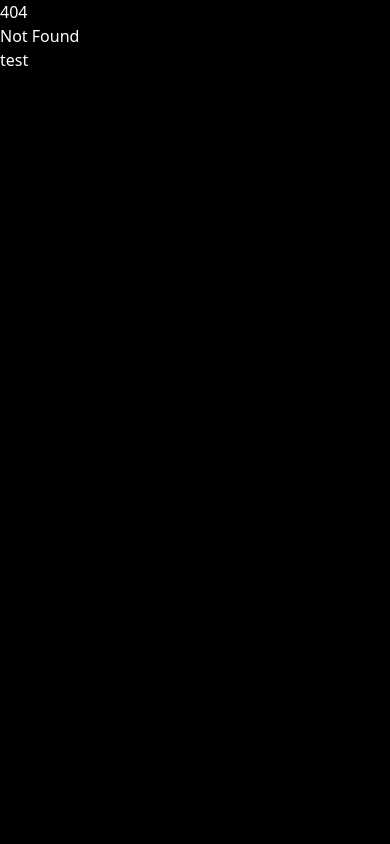
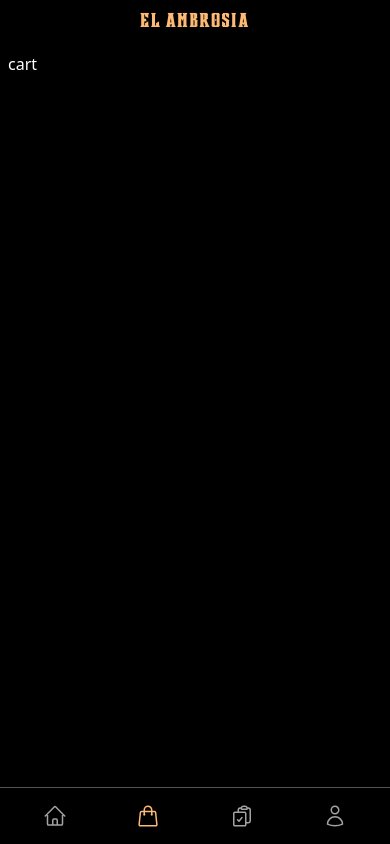
Before and after one commit to dongumayagay/El-Ambrosia, a SvelteKit app: page /cart in a window 390 px wide. Before the commit this address had no page. Built offline with nearby package versions, Linux system fonts and the light colour scheme.

Commit message:
navigation mobile

```diff
--- a/src/app.html
+++ b/src/app.html
@@ -3,8 +3,6 @@
 	<head>
 		<meta charset="utf-8" />
 		<link rel="icon" href="%sveltekit.assets%/logo.png" />
-
-
 
 		<meta name="viewport" content="width=device-width" />
 		<link rel="manifest" href="%sveltekit.assets%/manifest.json" />
--- /dev/null
+++ b/src/lib/components/Loading.svelte
@@ -0,0 +1,10 @@
+<script>
+	import { fade } from 'svelte/transition';
+</script>
+
+<div
+	out:fade
+	class="fixed inset-0 flex flex-col justify-center items-center overflow-hidden bg-inherit"
+>
+	<span class="text-orange-300 text-xl font-mestizo tracking-widest"> EL AMBROSIA </span>
+</div>
--- /dev/null
+++ b/src/lib/components/Navbar.svelte
@@ -0,0 +1,89 @@
+<script>
+	import { page } from '$app/stores';
+	$: pathname = $page.url.pathname;
+</script>
+
+<nav class=" border-t border-neutral-600 px-2 flex stroke-neutral-400">
+	<a
+		sveltekit:prefetch
+		class={`flex-1 flex items-center justify-center text-center text-2xl py-3 aspect-square h-full max-h-14 ${
+			pathname == '/' ? 'stroke-orange-300' : ''
+		} transition-colors`}
+		href="/"
+	>
+		<svg
+			xmlns="http://www.w3.org/2000/svg"
+			fill="none"
+			viewBox="0 0 24 24"
+			stroke-width="1.5"
+			class="w-6 h-6 stroke-inherit"
+		>
+			<path
+				stroke-linecap="round"
+				stroke-linejoin="round"
+				d="M2.25 12l8.954-8.955c.44-.439 1.152-.439 1.591 0L21.75 12M4.5 9.75v10.125c0 .621.504 1.125 1.125 1.125H9.75v-4.875c0-.621.504-1.125 1.125-1.125h2.25c.621 0 1.125.504 1.125 1.125V21h4.125c.621 0 1.125-.504 1.125-1.125V9.75M8.25 21h8.25"
+			/>
+		</svg>
+	</a>
+	<a
+		sveltekit:prefetch
+		class={` flex-1 flex items-center justify-center text-center text-2xl py-3 aspect-square h-full max-h-14 ${
+			pathname == '/cart' ? 'stroke-orange-300' : ''
+		} transition-colors`}
+		href="/cart"
+	>
+		<svg
+			xmlns="http://www.w3.org/2000/svg"
+			fill="none"
+			viewBox="0 0 24 24"
+			stroke-width="1.5"
+			class="w-6 h-6 stroke-inherit"
+		>
+			<path
+				stroke-linecap="round"
+				stroke-linejoin="round"
+				d="M15.75 10.5V6a3.75 3.75 0 10-7.5 0v4.5m11.356-1.993l1.263 12c.07.665-.45 1.243-1.119 1.243H4.25a1.125 1.125 0 01-1.12-1.243l1.264-12A1.125 1.125 0 015.513 7.5h12.974c.576 0 1.059.435 1.119 1.007zM8.625 10.5a.375.375 0 11-.75 0 .375.375 0 01.75 0zm7.5 0a.375.375 0 11-.75 0 .375.375 0 01.75 0z"
+			/>
+		</svg>
+	</a>
+	<a
+		sveltekit:prefetch
+		class={` flex-1 flex items-center justify-center text-center text-2xl py-3 aspect-square h-full max-h-14 ${
+			pathname == '/orders' ? 'stroke-orange-300' : ''
+		} transition-colors`}
+		href="/orders"
+		><svg
+			xmlns="http://www.w3.org/2000/svg"
+			fill="none"
+			viewBox="0 0 24 24"
+			stroke-width="1.5"
+			class="w-6 h-6 stroke-inherit"
+		>
+			<path
+				stroke-linecap="round"
+				stroke-linejoin="round"
+				d="M11.35 3.836c-.065.21-.1.433-.1.664 0 .414.336.75.75.75h4.5a.75.75 0 00.75-.75 2.25 2.25 0 00-.1-.664m-5.8 0A2.251 2.251 0 0113.5 2.25H15c1.012 0 1.867.668 2.15 1.586m-5.8 0c-.376.023-.75.05-1.124.08C9.095 4.01 8.25 4.973 8.25 6.108V8.25m8.9-4.414c.376.023.75.05 1.124.08 1.131.094 1.976 1.057 1.976 2.192V16.5A2.25 2.25 0 0118 18.75h-2.25m-7.5-10.5H4.875c-.621 0-1.125.504-1.125 1.125v11.25c0 .621.504 1.125 1.125 1.125h9.75c.621 0 1.125-.504 1.125-1.125V18.75m-7.5-10.5h6.375c.621 0 1.125.504 1.125 1.125v9.375m-8.25-3l1.5 1.5 3-3.75"
+			/>
+		</svg>
+	</a>
+	<a
+		sveltekit:prefetch
+		class={` flex-1 flex items-center justify-center text-center text-2xl py-3 aspect-square h-full max-h-14 ${
+			pathname == '/account' ? 'stroke-orange-300' : ''
+		} transition-colors`}
+		href="/account"
+		><svg
+			xmlns="http://www.w3.org/2000/svg"
+			fill="none"
+			viewBox="0 0 24 24"
+			stroke-width="1.5"
+			class="w-6 h-6 stroke-inherit"
+		>
+			<path
+				stroke-linecap="round"
+				stroke-linejoin="round"
+				d="M15.75 6a3.75 3.75 0 11-7.5 0 3.75 3.75 0 017.5 0zM4.501 20.118a7.5 7.5 0 0114.998 0A17.933 17.933 0 0112 21.75c-2.676 0-5.216-.584-7.499-1.632z"
+			/>
+		</svg>
+	</a>
+</nav>
--- a/src/routes/+layout.svelte
+++ b/src/routes/+layout.svelte
@@ -3,6 +3,8 @@
 	import { onMount } from 'svelte';
 
 	import '../app.postcss';
+	import Loading from '$lib/components/Loading.svelte';
+	import Navbar from '$lib/components/Navbar.svelte';
 
 	let loading = true;
 	onMount(() => {
@@ -12,18 +14,18 @@
 
 <svelte:head><title>El Ambrosia</title></svelte:head>
 
-<div class=" h-full bg-black text-white flex flex-col overflow-hidden">
+<div class="h-full bg-black text-white flex flex-col">
 	{#if !loading}
-		<div in:fade={{ delay: 200 }} class="flex-1 flex flex-col">
-			<slot />
-			<nav>test</nav>
-		</div>
+		<main class="flex-1 flex flex-col" in:fade={{ delay: 200 }}>
+			<header class="text-center py-2">
+				<span class="text-orange-300 text-lg font-mestizo tracking-widest"> EL AMBROSIA </span>
+			</header>
+			<div class="flex-1 flex flex-col p-2">
+				<slot />
+			</div>
+			<Navbar />
+		</main>
 	{:else}
-		<div
-			out:fade
-			class="fixed inset-0 flex flex-col justify-center items-center overflow-hidden bg-inherit"
-		>
-			<span class="text-orange-300 text-xl font-mestizo tracking-widest"> EL AMBROSIA </span>
-		</div>
+		<Loading />
 	{/if}
 </div>
--- a/src/routes/+page.svelte
+++ b/src/routes/+page.svelte
@@ -1,2 +1,2 @@
-<h1>Welcome to SvelteKit</h1>
+<h1>Welcome to El Ambrosia</h1>
 <p>Visit <a href="https://kit.svelte.dev">kit.svelte.dev</a> to read the documentation</p>
--- /dev/null
+++ b/src/routes/api/products/+server.js
@@ -0,0 +1,8 @@
+import { error } from '@sveltejs/kit';
+
+/** @type {import('./$types').RequestHandler} */
+export function GET({ url }) {
+
+
+  return new Response("test");
+}
--- /dev/null
+++ b/src/routes/cart/+page.svelte
@@ -0,0 +1 @@
+cart
```
Also changed, not shown: src/routes/account/+page.svelte (added), src/routes/orders/+page.svelte (added).
